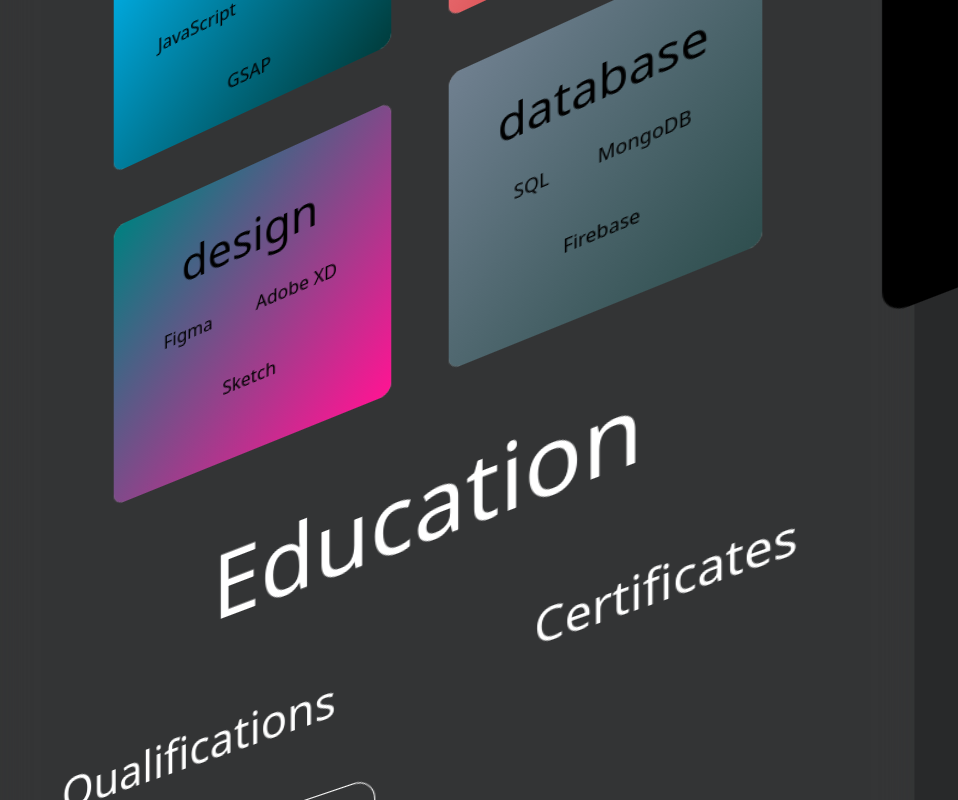
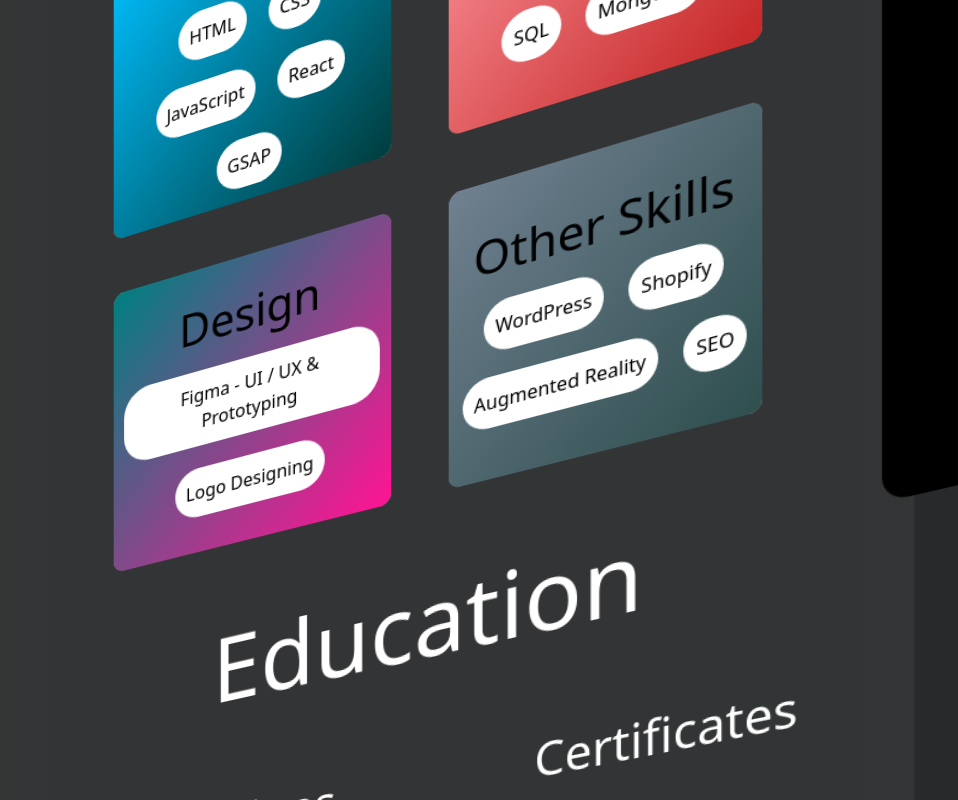
Before and after one commit to VinayDangodra28/dvinay-react, a React (Vite) app: page / in a window 1280 px wide. Shown: the part 900-1700 px from the top of the page, without its empty margins (322-1280 px from the left). Built offline with nearby package versions, Linux system fonts and the light colour scheme.

Commit message:
still working

```diff
--- a/src/App.jsx
+++ b/src/App.jsx
@@ -12,19 +12,24 @@ function App() {
   const location = useLocation();
 
   const pageVariants = {
-    initial: { opacity: 1 },
-    in: { opacity: 1 },
-    out: { opacity: 1, }
+    initial: { opacity: 0 },  // Start fully transparent
+    in: { opacity: 1 },       // Fade in to fully visible
+    out: { opacity: 0 },      // Fade out to transparent
   };
 
-  const pageTransition = { type: 'tween', ease: 'anticipate', duration: 0.2 };
+  const pageTransition = {
+    type: "tween",
+    ease: "easeInOut",
+    duration: 1, // Adjust this for smoothness
+  };
 
   return (
     <div className="App">
-      {/* <Header /> */}
-      <AuroraBackground></AuroraBackground>
+      <Header />
+      <AuroraBackground />
       <AnimatePresence mode="wait">
-        <Routes location={location} key={location.pathname}>
+        {/* Use location.key for animations */}
+        <Routes location={location} key={location.key}>
           <Route
             path="/"
             element={
@@ -53,8 +58,6 @@ function App() {
               </motion.div>
             }
           />
-
-
           <Route
             path="/maze"
             element={
@@ -69,32 +72,13 @@ function App() {
               </motion.div>
             }
           />
-
-
-
-
-          <Route
-            path="/background"
-            element={
-              <motion.div
-                variants={pageVariants}
-                initial="initial"
-                animate="in"
-                exit="out"
-                transition={pageTransition}
-              >
-                {/* <WhiteBackground /> */}
-              </motion.div>
-            }
-          />
-
-
-
         </Routes>
       </AnimatePresence>
     </div>
   );
 }
+
+
 
 function AppWrapper() {
   return (
--- a/src/components/Header.jsx
+++ b/src/components/Header.jsx
@@ -7,7 +7,7 @@ export const Header = () => {
     <header className='header'>
         header
         <Link to="/">Home</Link>
-        {/* <Link to="/about">About</Link> */}
+        <Link to="/about">About</Link>
     </header>
   )
 }
--- a/src/components/background/AuroraBackground.css
+++ b/src/components/background/AuroraBackground.css
@@ -18,8 +18,8 @@
       rgba(41, 74, 50, 0.02) 60%
     );
     animation: aurora-animation 10s ease-in-out infinite alternate;
-    filter: blur(100px);
-    opacity: 0.8;
+    filter: blur(70px);
+    opacity: 1;
   }
 
   .aurora:nth-child(2) {
--- a/src/index.css
+++ b/src/index.css
@@ -6,3 +6,8 @@
     font-family: 'anzio';
     src: url(./assets/fonts/file.woff2) format('woff2');
 }
+
+.about {
+    z-index: 4;
+    position: relative;
+}
--- a/src/pages/About/About.jsx
+++ b/src/pages/About/About.jsx
@@ -3,7 +3,7 @@ import { Link } from 'react-router-dom'
 
 function About() {
   return (
-    <div className="about">
+    <div className="about" style={{ opacity: 1, textAlign: "center" }}>
       <h1>About Page</h1>
       <p>Learn more about our company and mission.</p>
       <Link to="/">Go tohome</Link>
--- a/src/pages/Home/Home.css
+++ b/src/pages/Home/Home.css
@@ -178,6 +178,8 @@ button {
     justify-content: center;
     font-size: 2.5rem;
     transition: transform 0.25s ease;
+
+    text-align: center;
 }
 
 .skills-list {
@@ -209,7 +211,7 @@ button {
     background-image: linear-gradient(315deg, #FF1493, #008080);
 }
 
-#database{
+#other{
     background-image: linear-gradient(315deg, #2F4F4F, #708090);
 }
 
@@ -220,8 +222,7 @@ button {
     width: 40vw;
     height: 70vh;
     background-color: black;
-    display: flex
-;
+    display: flex;
     flex-direction: column;
     justify-content: center;
     align-items: center;
@@ -230,18 +231,55 @@ button {
 
 .sub-skill-card {
     font-size: 1rem;
-    padding: 20px;
+    background-color: white;
+    padding: 10px;
+    margin: 10px;
+    border-radius: 25px;
+    cursor: pointer;
 }
 
+.sub-skill-card:hover {
+    border: 1px solid black;
+}
 
 .sub-skills {
     display: flex;
     flex-wrap: wrap;
     justify-content: center;
 }
+.subskill-description {
+    display: flex;
+    justify-content: center;
+    align-items: flex-start;
+    padding: 10px;
+    gap: 10px;
+}
 
+.subskill-description .section {
+    padding: 20px;
+    display: flex;
+    flex-direction: column;
+    align-items: center;
+    background-color: grey;
+    border-radius: 20px;
+    width: 50%;
+    height: 100%;
+    display: flex;
+    justify-content: flex-start;
+}
 
-
+.subskill-description .section p {
+    text-align: center;
+}
+h3.subskill-title {
+    font-size: 3rem;
+    text-align: center;
+}
+.subskill-description .section h4 {
+    font-size: 1.5rem;
+    color: white;
+    font-weight: 500;
+}
 
 
 
@@ -249,7 +287,7 @@ button {
 
 .education-section-wrapper {
     position: relative;
-    height: 200vh;
+    /* height: 200vh; */
     width: 100%;
     /* padding: 20px; */
     padding-bottom: 0px;
@@ -328,12 +366,13 @@ button {
 
 .work-section-wrapper {
     position: relative;
-    height: 200vh;
+    /* height: 200vh; */
     width: 100%;
     /* padding: 20px; */
     padding-bottom: 0px;
     padding-top: 0px;
-
+    padding-top: 40px;
+    padding-bottom: 40px;
 }
 
 .work-frame{
@@ -353,6 +392,51 @@ button {
     border-radius: 0px 0px 0px 0px;
     transform-origin: bottom;
 }
+.work-row {
+    display: flex;
+    height: 30vh;
+}
+
+#graphic-work {
+    width: 60%;
+    border-left: 0px;
+}
+
+#web-work {
+    width: 40%;
+    border-right: 0px;
+}
+
+#sketch-work {
+    width: 40%;
+    border-left: 0px;
+}
+
+#github-work {
+    width: 60%;
+    border-right: 0px;
+}
+
+.work-card {
+    font-size: 2rem;
+    display: flex;
+    align-items: center;
+    border: 1px solid white;
+    justify-content: center;
+}
+
+
+
+
+
+
+
+
+
+
+
+
+
 
 .swiper-wrapper {
     height: 80vh !important;
--- a/src/pages/Home/Skills.jsx
+++ b/src/pages/Home/Skills.jsx
@@ -1,5 +1,4 @@
 import React, { useState } from 'react';
-// import './Skills.css';
 
 export const Skills = () => {
   const [activeSkill, setActiveSkill] = useState({
@@ -9,92 +8,166 @@ export const Skills = () => {
 
   const [activeSubSkill, setActiveSubSkill] = useState({
     name: '',
-    description: '',
+    whatIKnow: '',
+    whatIWantToDo: '',
   });
 
   const skillsData = {
     frontend: {
-      title: 'Frontend Development',
-      description: 'HTML, CSS, JavaScript, React.js, Solid.js, and GSAP for creating stunning user interfaces.',
+      title: "Frontend",
+      description: "HTML, CSS, JavaScript, React.js, Solid.js, and GSAP for creating stunning user interfaces.",
       subSkills: [
-        { name: 'HTML', description: 'Markup language for creating web pages.' },
-        { name: 'CSS', description: 'Stylesheets for designing beautiful UIs.' },
-        { name: 'JavaScript', description: 'Programming language for dynamic behavior.' },
-        { name: 'React.js', description: 'Library for building UI components.' },
-        { name: 'GSAP', description: 'Animation library for smooth and fluid animations.' },
+        {
+          name: "HTML",
+          sections: {
+            whatIKnow: "I have advanced experience writing semantic, accessible HTML. I’ve worked extensively with meta tags, custom data attributes, and SEO optimization. I also use HTML to implement features like canvas and integrate it with JavaScript for interactive components.",
+            whatIWantToDo: "Enhancing HTML for advanced use cases like progressive web apps (PWAs) and improving accessibility beyond the basics. Delve deeper into optimizing HTML for emerging technologies like Web Components.",
+          },
+        },
+        {
+          name: "CSS",
+          sections: {
+            whatIKnow: "I am highly proficient with modern CSS techniques like Flexbox, Grid, and custom properties. I’ve designed responsive layouts and created CSS animations, which I often enhance using GSAP. My expertise lies in blending visual design with interactive functionality.",
+            whatIWantToDo: "Exploring advanced CSS methodologies like CSS-in-JS for React-based projects and refining CSS for larger-scale applications. Adopting and implementing cutting-edge practices like Houdini and container queries.",
+          },
+        },
+        {
+          name: "JavaScript",
+          sections: {
+            whatIKnow: "I am confident with vanilla JavaScript and have used it extensively for DOM manipulations, API integrations, and creating reusable components. I prefer frameworks like React and GSAP for larger, design-focused projects. I’ve also worked on headless WordPress integration with custom APIs.",
+            whatIWantToDo: "Advanced JS features like Promises, async/await, and module bundling. Explore server-side JavaScript with Node.js and optimize JS for large-scale projects.",
+          },
+        },
+        {
+          name: "React",
+          sections: {
+            whatIKnow: "I build projects from scratch for design-specific requirements and also work with existing codebases to save time. My expertise includes using components, hooks, and managing state effectively.",
+            whatIWantToDo: "Deepening my understanding of Redux and large-scale state management. Optimize performance for enterprise-level React applications and implement React Server Components.",
+          },
+        },
+        {
+          name: "GSAP",
+          sections: {
+            whatIKnow: "I specialize in creating all types of animations, including scroll-based effects, SVG animations, and interactive UI elements. I’m proficient with GSAP’s timelines and easing effects to create fluid transitions and animated logos.",
+            whatIWantToDo: "Pushing GSAP boundaries with more advanced 3D animations and integrating it seamlessly with WebGL. Learn to optimize GSAP animations for performance on low-end devices.",
+          },
+        },
       ],
     },
     backend: {
-      title: 'Backend Development',
-      description: 'Node.js, Express, RESTful APIs, and other backend frameworks for handling server logic.',
+      title: "Backend",
+      description: "Node.js, Express, RESTful APIs, and other backend frameworks for handling server logic.",
       subSkills: [
-        { name: 'Node.js', description: 'JavaScript runtime for backend development.' },
-        { name: 'Express', description: 'Framework for building server-side apps.' },
-        { name: 'REST APIs', description: 'API design standard for web communication.' },
+        {
+          name: "Node.js",
+          sections: {
+            whatIKnow: "I have theoretical knowledge and understand how to structure APIs using frameworks like Express.js. I focus on maintaining code readability with MVC patterns for database and API integration.",
+            whatIWantToDo: "Applying Node.js in real-world projects. Work on scalable backend solutions using Node.js and explore microservices.",
+          },
+        },
+        {
+          name: "Python",
+          sections: {
+            whatIKnow: "I use Python for scripting, REST API development, and automation tasks like data cleaning, manipulation, and JSON creation. I have experience integrating Flask with machine learning codebases.",
+            whatIWantToDo: "Building complex systems with Python frameworks and exploring advanced Flask features. Expand into Django for full-stack Python development and optimize Python for backend performance.",
+          },
+        },
+        {
+          name: "SQL",
+          sections: {
+            whatIKnow: "I have hands-on experience writing SQL queries and designing database schemas, especially when developing WordPress plugins and themes.",
+            whatIWantToDo: "Writing complex queries for advanced use cases and improving database optimization techniques. Expand my knowledge of relational database design for enterprise applications.",
+          },
+        },
+        {
+          name: "MongoDB",
+          sections: {
+            whatIKnow: "I have a basic understanding of MongoDB and NoSQL principles, primarily for simple backend tasks.",
+            whatIWantToDo: "Implementing MongoDB in full-stack applications. Explore advanced MongoDB concepts like sharding and aggregation pipelines.",
+          },
+        },
       ],
     },
     design: {
-      title: 'Design',
-      description: 'Figma, Adobe XD, and Sketch for UI/UX design and prototyping.',
+      title: "Design",
+      description: "Figma, Adobe XD, and Sketch for UI/UX design and prototyping.",
       subSkills: [
-        { name: 'Figma', description: 'Collaborative interface design tool.' },
-        { name: 'Adobe XD', description: 'Tool for designing and prototyping UIs.' },
-        { name: 'Sketch', description: 'Vector graphics editor for macOS.' },
+        {
+          name: "Figma - UI / UX & Prototyping",
+          sections: {
+            whatIKnow: "I create website wireframes and high-fidelity prototypes to visualize website structure for clients and stakeholders. I use Figma to refine designs for personal and team projects.",
+            whatIWantToDo: "Enhancing workflows for team collaboration and mastering advanced prototyping features. Explore more sophisticated user research and testing workflows to improve UX.",
+          },
+        },
+        {
+          name: "Logo Designing",
+          sections: {
+            whatIKnow: "I design logos by understanding the brand’s identity and translating it into meaningful visuals. I use tools like Figma and Illustrator to create minimalistic, abstract, and unique designs that have been well-received by clients.",
+            whatIWantToDo: "Improving my design techniques for creating scalable and responsive logos. Explore branding strategies and typography in greater depth.",
+          },
+        },
       ],
     },
-    database: {
-      title: 'Database Management',
-      description: 'SQL, MongoDB, and Firebase for managing and storing application data.',
+    other: {
+      title: "Other Skills",
+      description: "Additional skills including WordPress development, Shopify, AR, and SEO.",
       subSkills: [
-        { name: 'SQL', description: 'Structured Query Language for managing databases.' },
-        { name: 'MongoDB', description: 'NoSQL database for scalable applications.' },
-        { name: 'Firebase', description: 'Backend platform with real-time database services.' },
+        {
+          name: "WordPress",
+          sections: {
+            whatIKnow: "I develop custom WordPress themes and plugins, including reusable Elementor elements. I’ve created CRM/ERM functionalities for business websites and integrated WooCommerce into WordPress sites.",
+            whatIWantToDo: "Enhancing site performance through advanced caching and optimizing database queries. Explore Gutenberg blocks and headless WordPress setups in greater detail.",
+          },
+        },
+        {
+          name: "Shopify",
+          sections: {
+            whatIKnow: "I customize Shopify themes and assist with technical, design, and SEO-related improvements. My work includes creating custom sections and revamping existing Shopify stores.",
+            whatIWantToDo: "Expanding my knowledge of Shopify’s Liquid templates and APIs. Learn about creating Shopify apps and integrating advanced analytics.",
+          },
+        },
+        {
+          name: "Augmented Reality",
+          sections: {
+            whatIKnow: "I’ve created simple web-based AR projects using MindAR.js, such as marker-based business cards.",
+            whatIWantToDo: "Exploring more robust frameworks like WebXR. Build more interactive AR experiences and dive into ARCore and ARKit.",
+          },
+        },
+        {
+          name: "SEO",
+          sections: {
+            whatIKnow: "I focus on technical and on-page SEO, ensuring websites are optimized for speed, proper metadata, and SEO-friendly structures.",
+            whatIWantToDo: "Expanding knowledge in advanced technical SEO strategies like schema markup and server-side rendering. Explore SEO analytics tools deeply and refine content strategy for SEO-focused projects.",
+          },
+        },
       ],
     },
+  };
+
+  const handleSubSkillHover = (subSkill) => {
+    setActiveSubSkill({
+      name: subSkill.name,
+      whatIKnow: subSkill.sections.whatIKnow,
+      whatIWantToDo: subSkill.sections.whatIWantToDo,
+    });
   };
 
   return (
     <div className="skills-section-wrapper">
       <div className="skills-frame">
         <div className="skills-section a_section">
-          <div className="skills-title section-title">Skills</div>
+          <h2 className="skills-title section-title">Skills</h2>
           <div className="skills-list">
             {Object.keys(skillsData).map((key) => (
-              <div
-                className="skill-wrapper"
-                key={key}
-                onMouseEnter={() =>
-                  setActiveSkill({
-                    title: skillsData[key].title,
-                    description: skillsData[key].description,
-                  })
-                }
-                onMouseLeave={() =>
-                  setActiveSkill({
-                    title: 'Skill Title',
-                    description: 'Skill Description',
-                  })
-                }
-              >
+              <div className="skill-wrapper" key={key}>
                 <div className="skill" id={key}>
-                  {key}
+                  {skillsData[key].title}
                   <div className="sub-skills">
                     {skillsData[key].subSkills.map((subSkill, index) => (
                       <div
                         className="sub-skill-card"
                         key={index}
-                        onMouseEnter={() =>
-                          setActiveSubSkill({
-                            name: subSkill.name,
-                            description: subSkill.description,
-                          })
-                        }
-                        onMouseLeave={() =>
-                          setActiveSubSkill({
-                            name: '',
-                            description: '',
-                          })
-                        }
+                        onMouseEnter={() => handleSubSkillHover(subSkill)}
                       >
                         {subSkill.name}
                       </div>
@@ -105,12 +178,23 @@ export const Skills = () => {
             ))}
           </div>
           <div className="skill-details">
-            <div className="skill-title">
-              {activeSubSkill.name ? `${activeSkill.title} - ${activeSubSkill.name}` : activeSkill.title}
-            </div>
-            <div className="skill-description">
-              {activeSubSkill.description || activeSkill.description}
-            </div>
+            {activeSubSkill.name ? (
+              <>
+                <h3 className="subskill-title">{activeSubSkill.name}</h3>
+                <div className="subskill-description">
+                <div className="section">
+                  <h4>What I Know</h4>
+                  <p>{activeSubSkill.whatIKnow}</p>
+                </div>
+                <div className="section">
+                  <h4>What I Want to Do</h4>
+                  <p>{activeSubSkill.whatIWantToDo}</p>
+                </div>
+                </div>
+              </>
+            ) : (
+              <p>Hover over a sub-skill to see details.</p>
+            )}
           </div>
         </div>
       </div>
```
Also changed, not shown: src/pages/Home/Work.jsx (+24 -7 lines).
